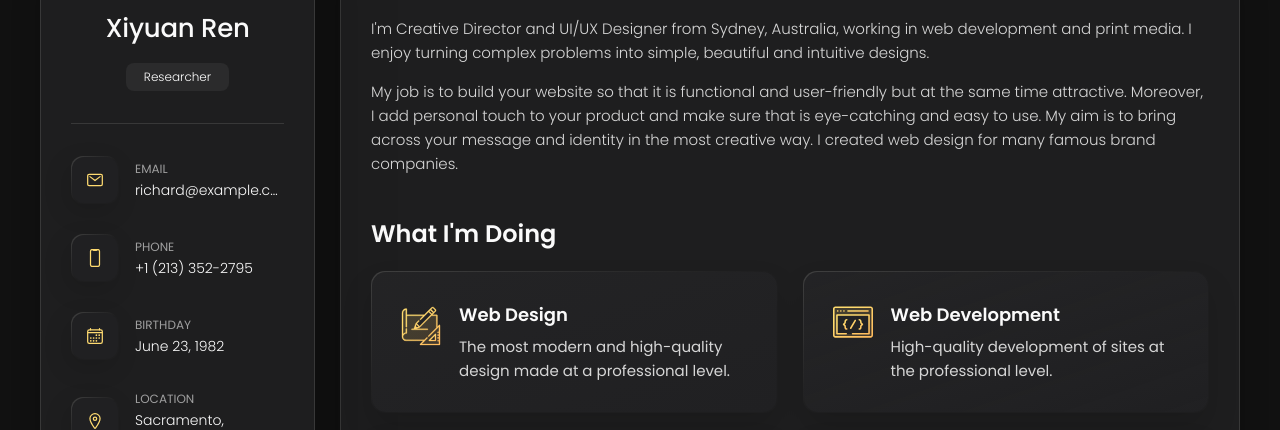
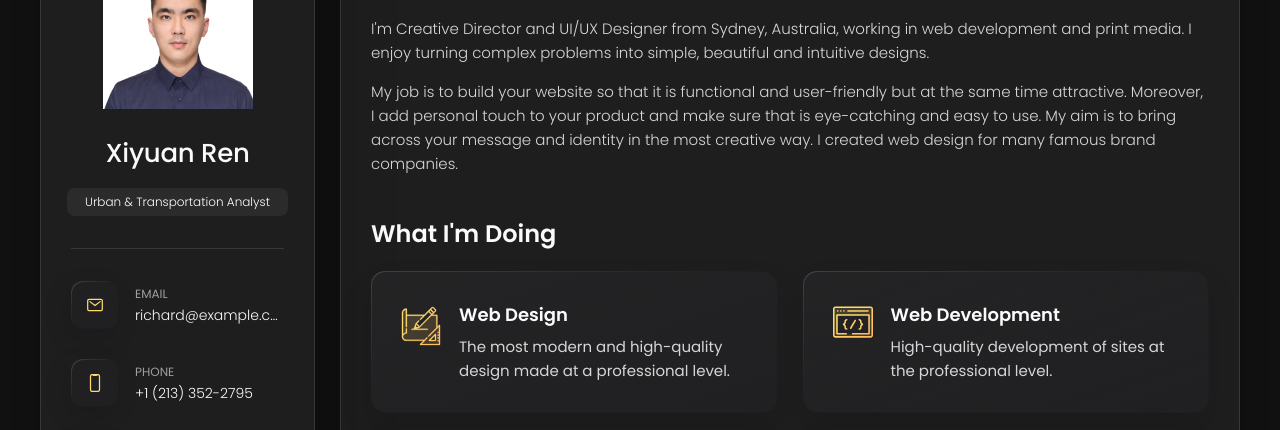
Before and after one commit to xr2006/xiyuanren.github.io, a plain HTML site: page index.html in a window 1280 px wide. Shown: the part 162-592 px from the top of the page. Drawn offline with nearby package versions, Linux system fonts and the light colour scheme.

Commit message:
Update index.html

```diff
--- a/index.html
+++ b/index.html
@@ -42,13 +42,13 @@
       <div class="sidebar-info">
 
         <figure class="avatar-box">
-          <img src="./assets/images/my-photo.png" alt="Xiyuan Ren" width="80">
+          <img src="./assets/images/my-photo.jpg" alt="Xiyuan Ren" width="80">
         </figure>
 
         <div class="info-content">
           <h1 class="name" title="Xiyuan Ren">Xiyuan Ren</h1>
 
-          <p class="title">Researcher</p>
+          <p class="title">Urban & Transportation Analyst</p>
         </div>
 
         <button class="info_more-btn" data-sidebar-btn>
```
